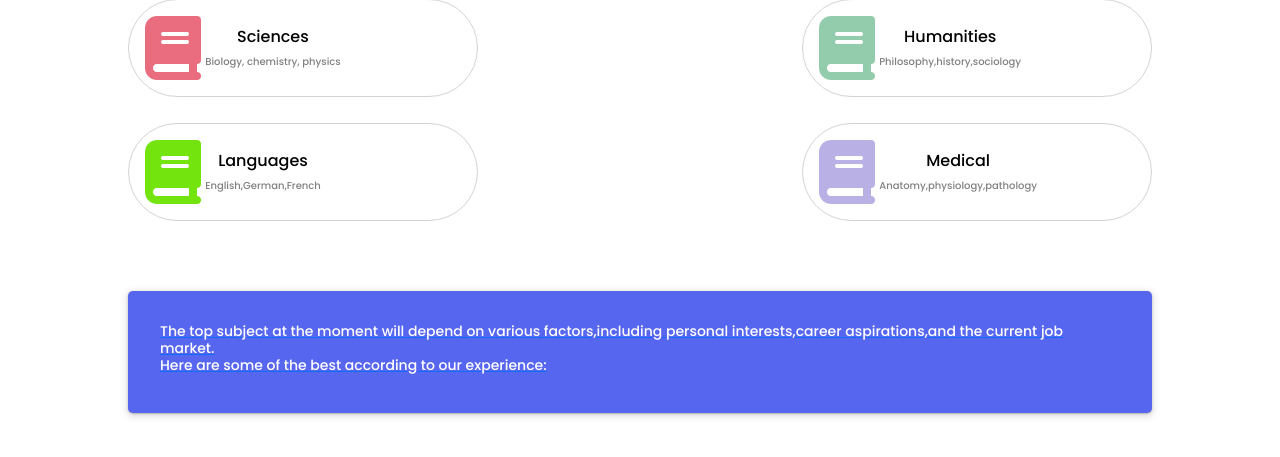
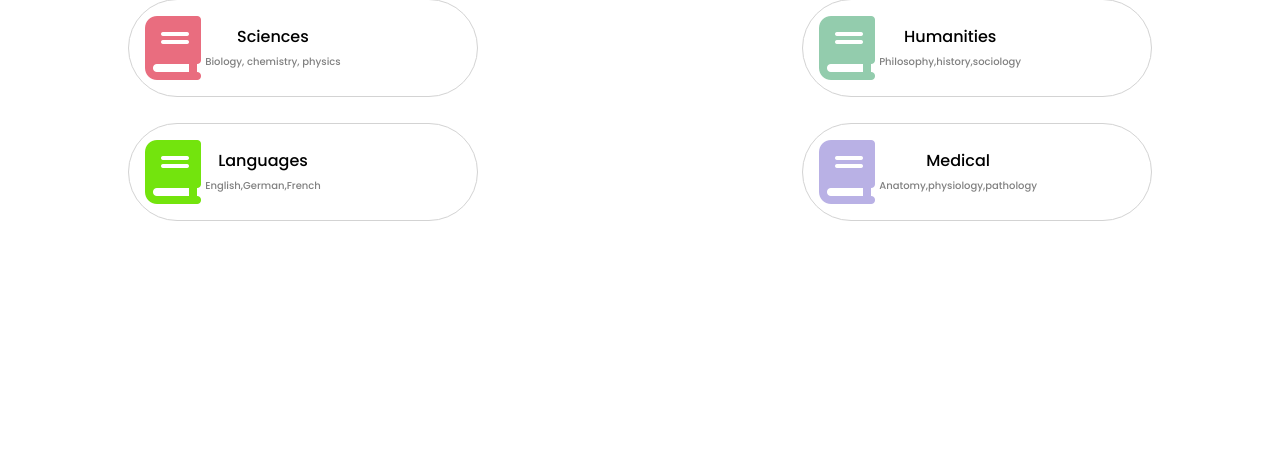
Before and after one commit to astritkrasniqi1/OnlineExamSystem, a PHP site: page /professor/Subjects.php in a window 1280 px wide. Shown: the part 323-780 px from the top of the page. Run offline with PHP 8.4, Linux system fonts and the light colour scheme; the visitor is signed in with stand-in values (Sample User, id 1).

Commit message:
Online Exam System

```diff
--- a/professor/Subject.css
+++ b/professor/Subject.css
@@ -79,16 +79,3 @@
     margin: 1.5rem 8rem;
     align-items: center;
 }
-
-.bestSubjects{
-    margin:1rem 8rem;
-    background:  #5766ef;
-    padding: 2rem;
-    border-radius: 5px;
-    box-shadow: rgba(60, 64, 67, 0.3) 0px 1px 2px 0px, rgba(60, 64, 67, 0.15) 0px 2px 6px 2px;
-}
-.bestSubjects h3{
-    color:  white;
-    font-size: 14px;
-
-}
--- a/professor/subjects.php
+++ b/professor/subjects.php
@@ -84,14 +84,7 @@
 
 
     </div>
-    <div class="bestSubjects">
-        <h3>The top subject at the moment will depend on various factors,including personal interests,career aspirations,and the current job market.<br>Here are some of the best according to our experience:<br>
-        </h3>
 
-
-
-
-    </div>
 
 
 </section>
```
